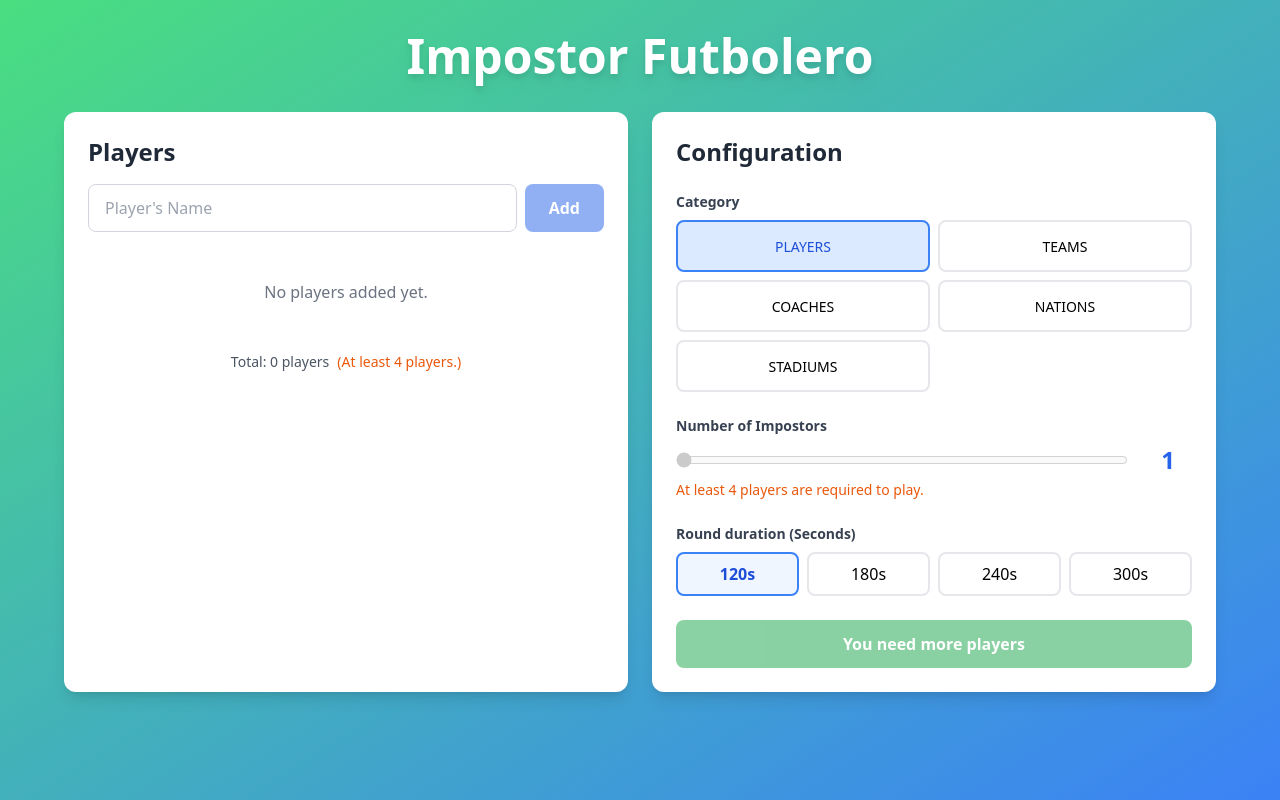
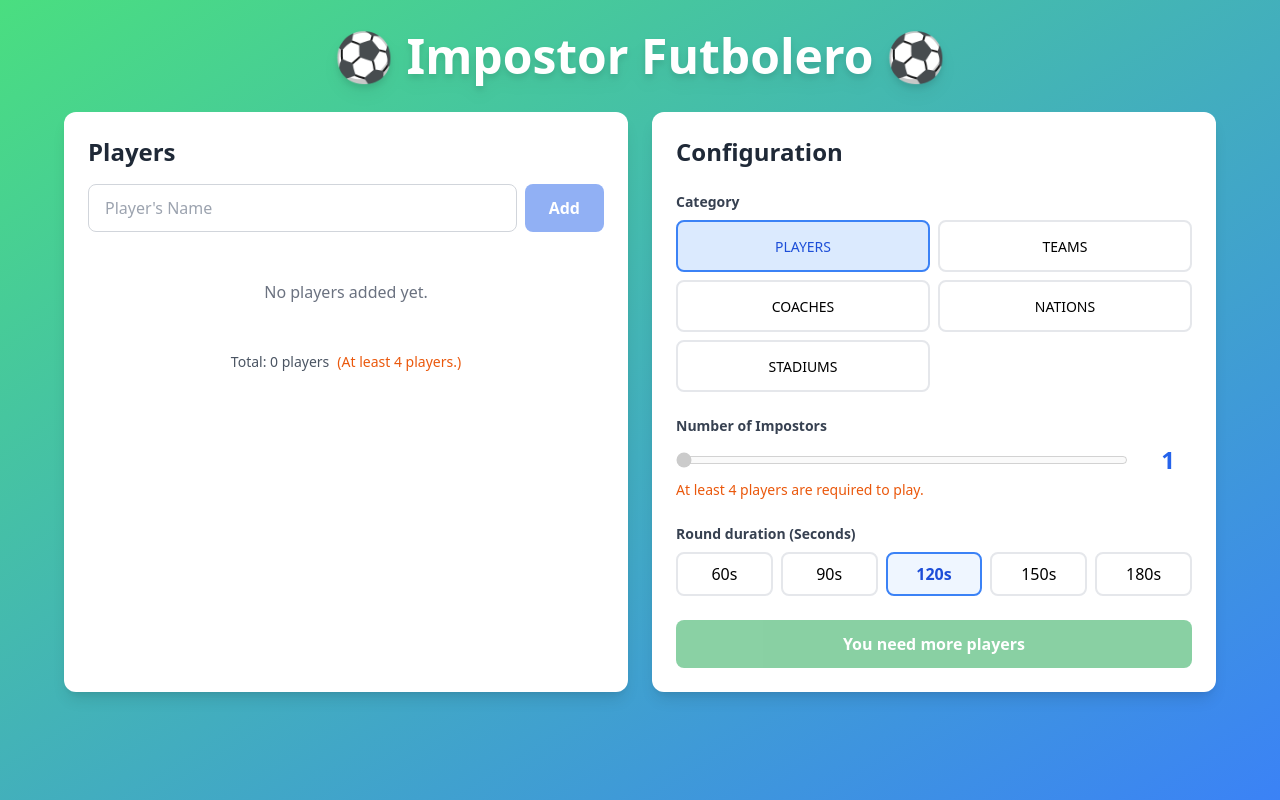
Before and after one commit to xDarkNesSx20/impostor-futbolero, a React (Vite) app: page / in a window 1280 px wide. Built offline with nearby package versions, Linux system fonts and the light colour scheme.

Commit message:
All bugs have been fixed.

```diff
--- a/index.html
+++ b/index.html
@@ -2,9 +2,9 @@
 <html lang="en">
   <head>
     <meta charset="UTF-8" />
-<!--    <link rel="icon" type="image/svg+xml" href="/vite.svg" />-->
+    <link rel="icon" href="/favicon-removebg-preview.png" type="image/png" sizes="96x96">
     <meta name="viewport" content="width=device-width, initial-scale=1.0" />
-    <title>impostor-futbolero</title>
+    <title>Impostor Futbolero</title>
   </head>
   <body>
     <div id="root"></div>
--- a/src/App.tsx
+++ b/src/App.tsx
@@ -34,7 +34,7 @@ function App() {
     const deletePlayer = (id: number) => {
         setGameState(prevState => ({
             ...prevState,
-            players: prevState.players.filter(p => p.id === id)
+            players: prevState.players.filter(p => p.id !== id)
         }))
     }
 
@@ -124,7 +124,7 @@ function App() {
                 <div className="min-h-screen bg-gradient-to-br from-green-400 to-blue-500 p-8">
                     <div className="max-w-6xl mx-auto">
                         <h1 className="text-5xl font-bold text-white text-center mb-8 drop-shadow-lg">
-                            Impostor Futbolero
+                            ⚽ Impostor Futbolero ⚽
                         </h1>
                         <div className="grid grid-cols-1 md:grid-cols-2 gap-6">
                             <PlayerRegister players={gameState.players} onAddPlayer={addPlayer}
--- a/src/components/setup/MatchConfig.tsx
+++ b/src/components/setup/MatchConfig.tsx
@@ -64,7 +64,7 @@ export default function MatchConfig({configuration, onChangeConfig, onStartGame,
                 <label className="block text-sm font-semibold text-gray-700 mb-2">Round duration (Seconds)</label>
                 <div className="flex gap-2">
                     {
-                        [120, 180, 240, 300].map(duration => (
+                        [60, 90, 120, 150, 180].map(duration => (
                             <button key={duration} onClick={() => onChangeConfig({durationTimer: duration})}
                             className={`flex-1 py-2 rounded-lg border-2 transition-all ${
                                 configuration.durationTimer === duration ?
```
Also changed, not shown: public/favicon-removebg-preview.png (added).
